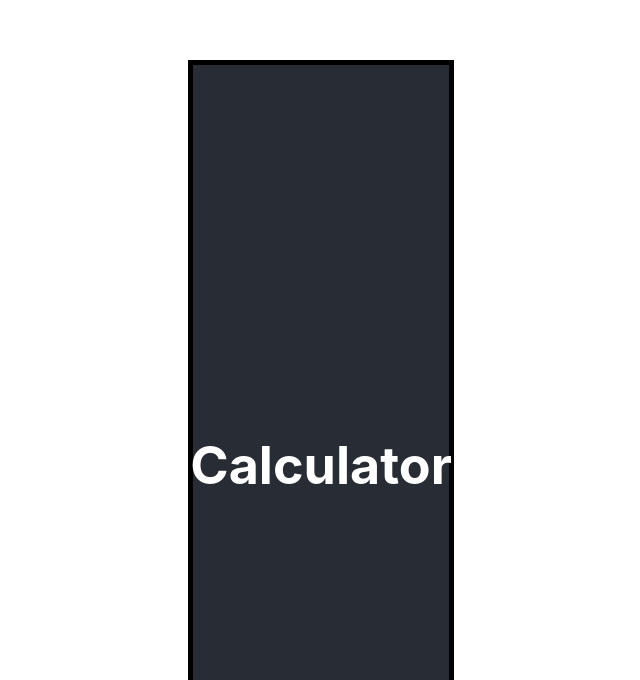
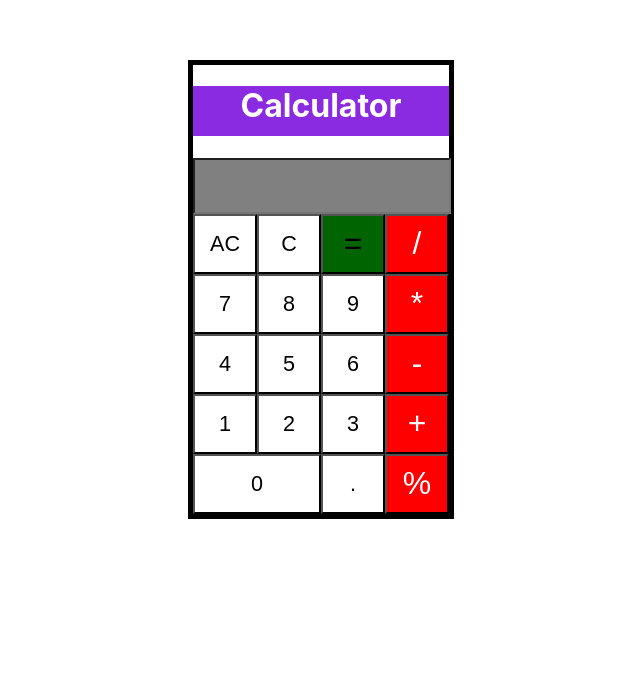
Before and after one commit to vikash1837/test-132-q-b333aa695a524872a366528fc6230d31--react-16.9-npm-in-docker, a React (Create React App) app: page / in a window 1280 px wide. Shown: the part 120-800 px from the top of the page, without its empty margins (319-959 px from the left). Built offline with nearby package versions, Linux system fonts and the light colour scheme; no server answers.

Commit message:
Update App.css

```diff
--- a/src/App.css
+++ b/src/App.css
@@ -5,40 +5,19 @@
     margin-top:180px;
     width:256px;
   }
-.App-logo {
-  animation: App-logo-spin infinite 20s linear;
-  height: 40vmin;
-  pointer-events: none;
-}
-.App-header {
-  background-color: #282c34;
-  min-height: 100vh;
-  display: flex;
-  flex-direction: column;
-  align-items: center;
-  justify-content: center;
-  font-size: calc(10px + 2vmin);
-  color: white;
-}
-.App-link {
-  color: #61dafb;
-}
-@keyframes App-logo-spin {
-  from {
-    transform: rotate(0deg);
-  }
-  to {
-    transform: rotate(360deg);
-  }
-}
   .keys{
     display:grid;
+    grid-template-columns:repeat(4,1fr);
+    grid-auto-rows: minmax(60px auto);
+    height:300px;
     font-size:large;
-  height:300px;
-  grid-template-columns:repeat(4,1fr);
-  grid-autorows:minimax(60px,auto);
   }
-input[type="keys"]{
+  #Mainheader{
+    height:50px;
+    background-color: blueviolet;
+    color:white;
+  }
+  input[type="text"]{
     background-color:grey;
     height:50px;
     width:250px;
@@ -54,18 +33,19 @@ input[type="keys"]{
     color:black;
     font-size:xx-large;
   }
-#sum,#sub,#mul,#divide,#modulo{
+  #add,#sub,#mul,#divide,#mod{
     font-size:xx-large;
     background-color:red;
+    color:white;
   }
-#0{
+  #zero{
     grid-column:1/3;
     grid-row:5;
   }
   button{
     font-size:larger;
     background-color:white;
-  color:white;
+    color:black;
   }
   button:hover{
     background-color:orange;
```
Lines whose indentation alone changed are shown as unchanged.
